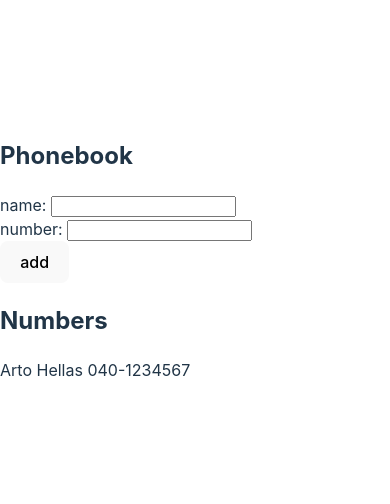
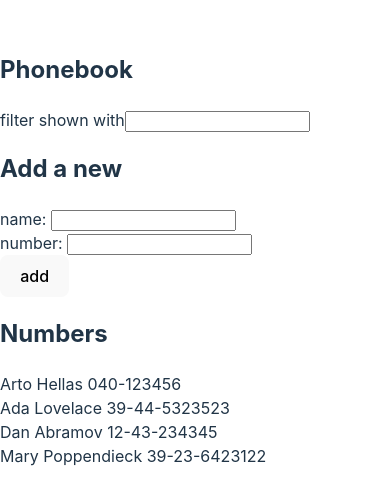
Before and after one commit to saidam90/fullstackopen, a React (Vite) app in the folder part2/phonebook/: page / in a window 390 px wide. Shown: the part 172-676 px from the top of the page. Built offline with nearby package versions, Linux system fonts and the light colour scheme.

Commit message:
Solution for 2.9*: The Phonebook Step 4

```diff
--- a/part2/phonebook/src/App.jsx
+++ b/part2/phonebook/src/App.jsx
@@ -2,10 +2,14 @@
 
 const App = () => {
   const [persons, setPersons] = useState([
-    { name: "Arto Hellas", number: "040-1234567" },
+    { name: "Arto Hellas", number: "040-123456", id: 1 },
+    { name: "Ada Lovelace", number: "39-44-5323523", id: 2 },
+    { name: "Dan Abramov", number: "12-43-234345", id: 3 },
+    { name: "Mary Poppendieck", number: "39-23-6423122", id: 4 },
   ]);
   const [newName, setNewName] = useState("");
   const [number, setNumber] = useState("");
+  const [search, setSearch] = useState("");
 
   const handleNameChange = (event) => {
     // console.log(event.target.value);
@@ -13,8 +17,17 @@
   };
 
   const handleNumberChange = (event) => {
-    console.log(event.target.value);
+    // console.log(event.target.value);
     setNumber(event.target.value);
+  };
+
+  const checkOverlap = (person) => {
+    const filtered = person.name.toLowerCase().includes(search.toLowerCase());
+    return filtered;
+  };
+
+  const handleSearch = (event) => {
+    setSearch(event.target.value);
   };
 
   const addName = (event) => {
@@ -34,7 +47,12 @@
   return (
     <div>
       <h2>Phonebook</h2>
+      <div>
+        filter shown with
+        <input type="text" value={search} onChange={handleSearch} />
+      </div>
       <form onSubmit={addName}>
+        <h2>Add a new</h2>
         <div>
           name: <input value={newName} onChange={handleNameChange} />
         </div>
@@ -46,11 +64,14 @@
         </div>
       </form>
       <h2>Numbers</h2>
-      {persons.map((person) => (
-        <div key={person.name}>
-          {person.name} {person.number}
-        </div>
-      ))}
+      {persons.filter(checkOverlap).map((person) => {
+        console.log("Filtered Person:", person);
+        return (
+          <div key={person.name}>
+            {person.name} {person.number}
+          </div>
+        );
+      })}
     </div>
   );
 };
```
